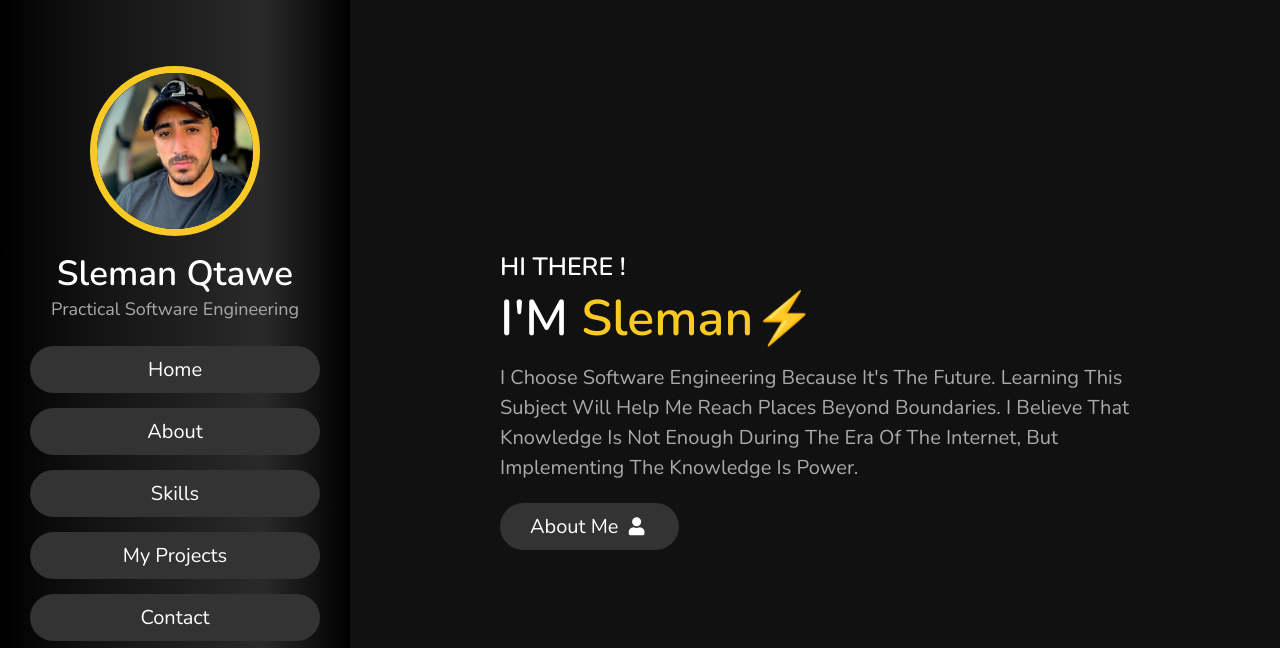
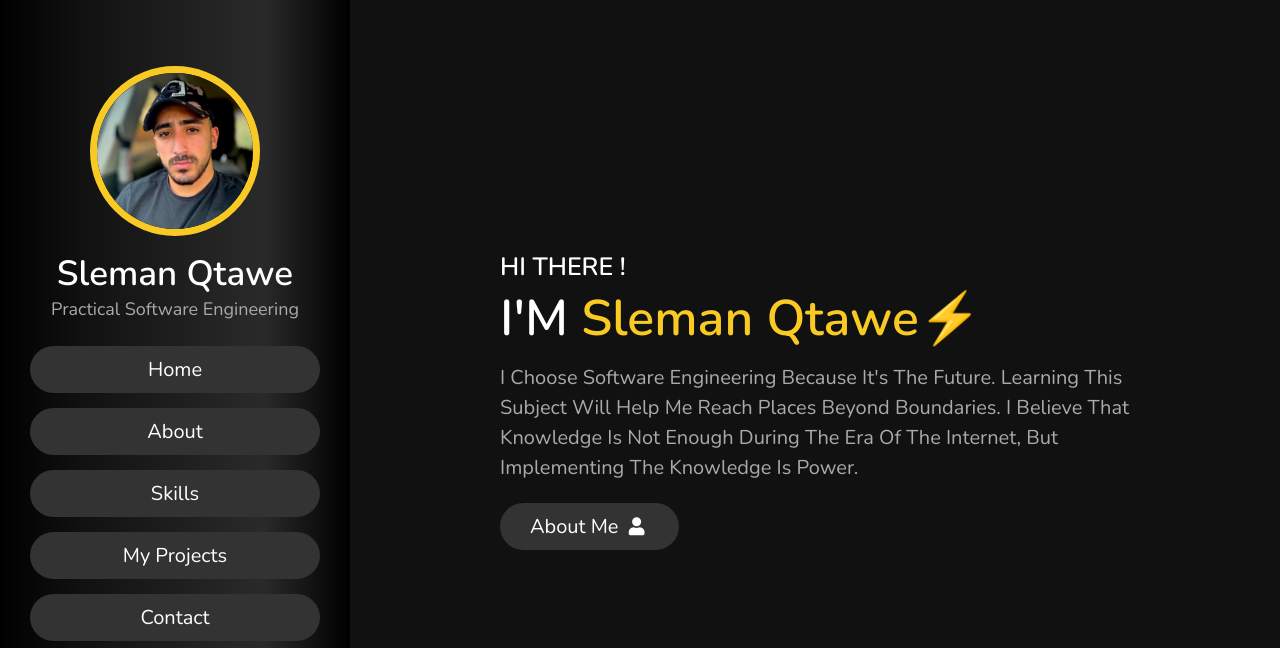
Before and after one commit to SlemanTech/SlemanTech.github.io, a plain HTML site: page index.html in a window 1280 px wide. Shown: the top 648 px of the page. Drawn offline with nearby package versions, Linux system fonts and the light colour scheme.

Commit message:
Update index.html

```diff
--- a/index.html
+++ b/index.html
@@ -55,7 +55,7 @@
 <section class="home" id="home">
 
     <h3>HI THERE !</h3>
-    <h1>I'M <span>Sleman</span>⚡</h1>
+    <h1>I'M <span>Sleman Qtawe</span>⚡</h1>
     <p>
         I choose software engineering because it's the future.
 Learning this subject will help me reach places beyond boundaries.
```
